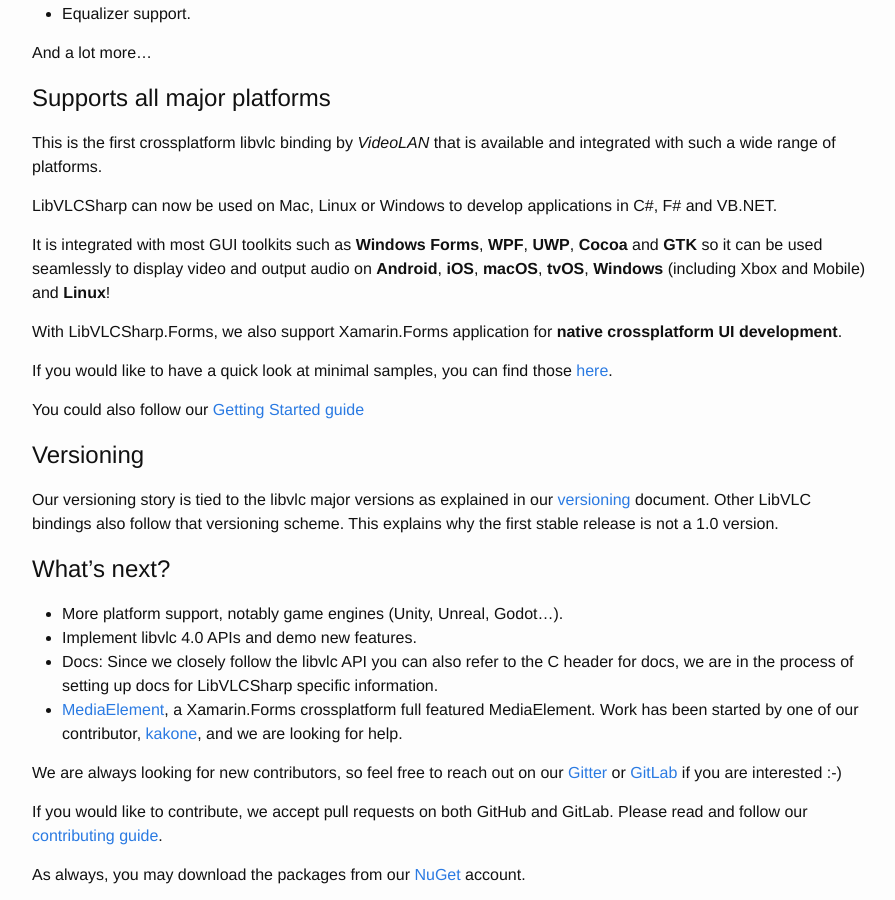
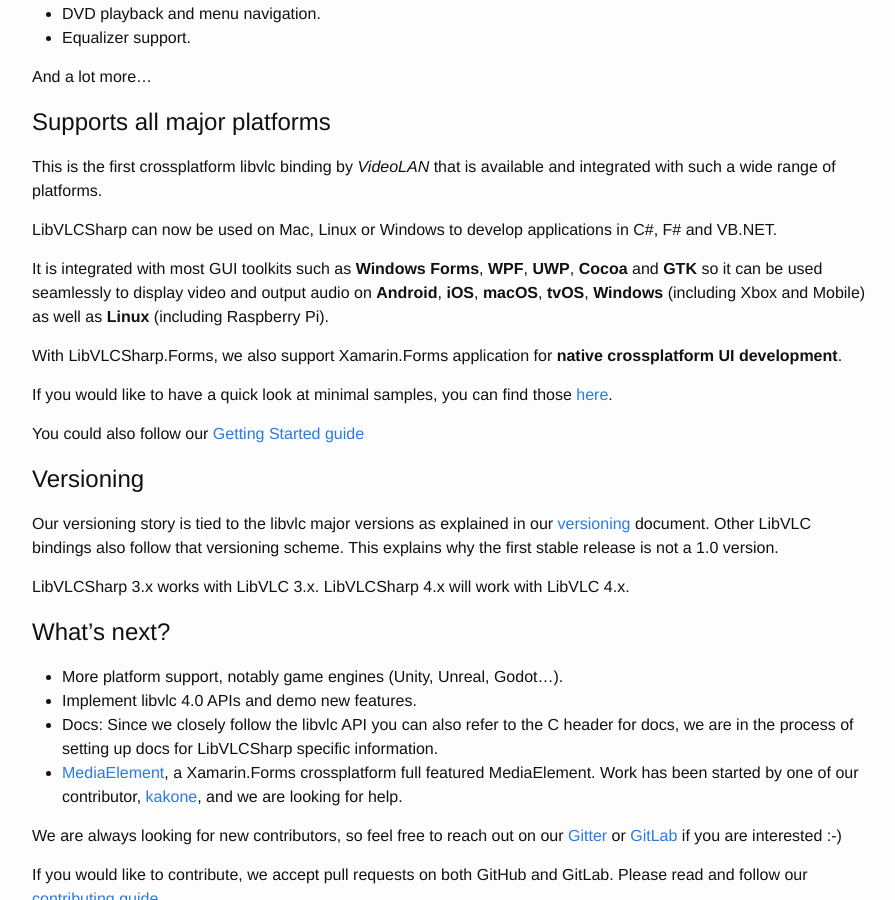
Before and after one commit to mfkl/mfkl.github.io, a Jekyll site: the page built from _posts/2019-05-13-LibVLCSharp-goes-stable.markdown, in a window 1280 px wide and 900 px high, scrolled down 813 px. Shown: the whole window, without its empty margins (188-1083 px from the left). Built offline with Jekyll 4.4.1, drawn with Linux system fonts in a browser that asks for light colours; some of the changed text lies outside the part shown.

Commit message:
Add jeremy's feedback

```diff
--- a/_posts/2019-05-13-LibVLCSharp-goes-stable.markdown
+++ b/_posts/2019-05-13-LibVLCSharp-goes-stable.markdown
@@ -38,7 +38,7 @@
 
 LibVLCSharp can now be used on Mac, Linux or Windows to develop applications in C#, F# and VB.NET.
 
-It is integrated with most GUI toolkits such as **Windows Forms**, **WPF**, **UWP**, **Cocoa** and **GTK** so it can be used seamlessly to display video and output audio on **Android**, **iOS**, **macOS**, **tvOS**, **Windows** (including Xbox and Mobile) and **Linux**!
+It is integrated with most GUI toolkits such as **Windows Forms**, **WPF**, **UWP**, **Cocoa** and **GTK** so it can be used seamlessly to display video and output audio on **Android**, **iOS**, **macOS**, **tvOS**, **Windows** (including Xbox and Mobile) as well as **Linux** (including Raspberry Pi).
 
 With LibVLCSharp.Forms, we also support Xamarin.Forms application for **native crossplatform UI development**.
 
@@ -49,6 +49,8 @@
 # Versioning
 
 Our versioning story is tied to the libvlc major versions as explained in our [versioning](https://code.videolan.org/videolan/LibVLCSharp/blob/master/VERSIONING.md) document. Other LibVLC bindings also follow that versioning scheme. This explains why the first stable release is not a 1.0 version.
+
+LibVLCSharp 3.x works with LibVLC 3.x. LibVLCSharp 4.x will work with LibVLC 4.x.
 
 # What's next?
 
```
Also changed, not shown: other parts of _posts/2019-05-13-LibVLCSharp-goes-stable.markdown (+1 -1 lines), 1 other file.
